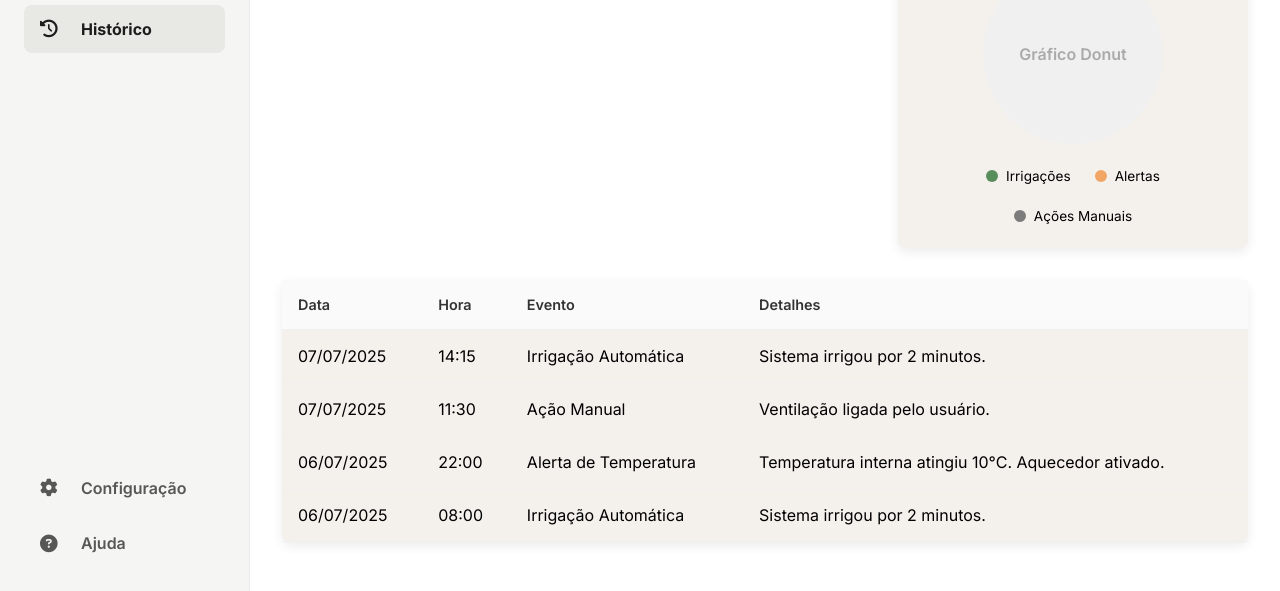
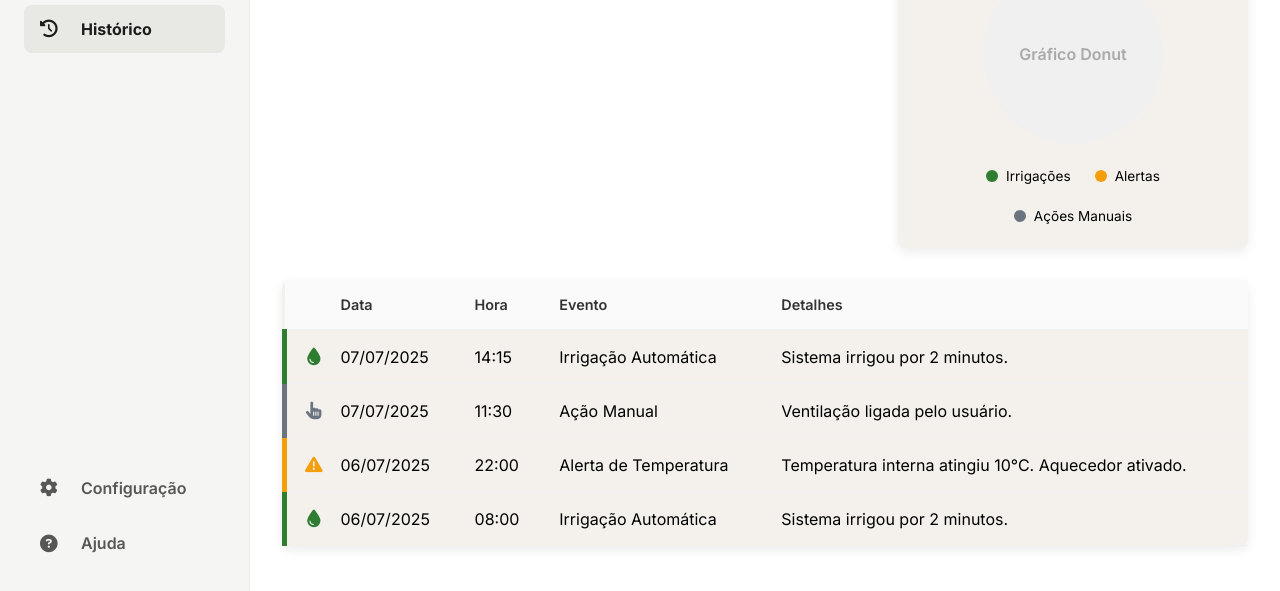
Before and after one commit to marialemessilva/Estufa-, a plain HTML site: page front-end/historico.html in a window 1280 px wide. Shown: the part 201-792 px from the top of the page. Drawn offline with Linux system fonts and the light colour scheme.

Commit message:
Ventoinha

```diff
--- a/front-end/estilo/controle.css
+++ b/front-end/estilo/controle.css
@@ -308,9 +308,8 @@ input:checked + .toggle-slider:before {
 }
 
 #manual-controls-container.disabled-controls {
-    opacity: 0.5;
-    pointer-events: none;
-    transition: opacity 0.3s ease-in-out;
+  opacity: 0.5;
+  transition: opacity 0.3s ease-in-out;
 }
 
 
--- a/front-end/estilo/historico.css
+++ b/front-end/estilo/historico.css
@@ -111,3 +111,44 @@ thead th {
 tbody tr:hover {
     background-color: #f8f8f8;
 }
+
+
+
+/* --- CÓDIGO NOVO PARA MELHORAR A TABELA DE HISTÓRICO --- */
+
+/* Estilo para a coluna nova dos ícones */
+.td-icon {
+  width: 40px;
+  text-align: center;
+  font-size: 1.1rem;
+  padding-right: 0;
+  border-bottom: 1px solid #f0f0f0;
+}
+
+/* Deixa a borda da linha da tabela com uma cor específica */
+tbody tr {
+  border-left: 5px solid transparent; /* Borda inicial invisível */
+  transition: all 0.2s ease-in-out;
+}
+
+/* Define as cores da borda e do ícone para cada tipo de evento */
+.evento--irrigacao {
+  border-left-color: #2E7D32;
+}
+.evento--irrigacao .td-icon {
+  color: #2E7D32;
+}
+
+.evento--alerta {
+  border-left-color: #F59E0B;
+}
+.evento--alerta .td-icon {
+  color: #F59E0B;
+}
+
+.evento--manual {
+  border-left-color: #6B7280;
+}
+.evento--manual .td-icon {
+  color: #6B7280;
+}
--- a/front-end/historico.html
+++ b/front-end/historico.html
@@ -52,9 +52,9 @@
                     <h3>Resumo Visual</h3>
                     <div class="chart-placeholder">Gráfico Donut</div>
                     <div class="chart-legend">
-                        <div class="legend-item"><span class="legend-color" style="background-color: #5a8d5c;"></span> Irrigações</div>
-                        <div class="legend-item"><span class="legend-color" style="background-color: #f2a666;"></span> Alertas</div>
-                        <div class="legend-item"><span class="legend-color" style="background-color: #7c7c7c;"></span> Ações Manuais</div>
+                        <div class="legend-item"><span class="legend-color" style="background-color: #2E7D32;"></span> Irrigações</div>
+                        <div class="legend-item"><span class="legend-color" style="background-color: #F59E0B;"></span> Alertas</div>
+                        <div class="legend-item"><span class="legend-color" style="background-color: #6B7280;"></span> Ações Manuais</div>
                     </div>
                 </div>
             </div>
@@ -63,38 +63,42 @@
                 <table>
                     <thead>
                         <tr>
-                            <th>Data</th>
+                            <th class="td-icon"></th> <th>Data</th>
                             <th>Hora</th>
                             <th>Evento</th>
                             <th>Detalhes</th>
                         </tr>
                     </thead>
                     <tbody>
-                        <tr>
+                        <tr class="evento--irrigacao">
+                            <td class="td-icon"><i class="fa-solid fa-tint"></i></td>
                             <td>07/07/2025</td>
                             <td>14:15</td>
                             <td>Irrigação Automática</td>
                             <td>Sistema irrigou por 2 minutos.</td>
                         </tr>
-                        <tr>
+                        <tr class="evento--manual">
+                            <td class="td-icon"><i class="fa-solid fa-hand-pointer"></i></td>
                             <td>07/07/2025</td>
                             <td>11:30</td>
                             <td>Ação Manual</td>
                             <td>Ventilação ligada pelo usuário.</td>
                         </tr>
-                        <tr>
+                        <tr class="evento--alerta">
+                            <td class="td-icon"><i class="fa-solid fa-triangle-exclamation"></i></td>
                             <td>06/07/2025</td>
                             <td>22:00</td>
                             <td>Alerta de Temperatura</td>
                             <td>Temperatura interna atingiu 10°C. Aquecedor ativado.</td>
                         </tr>
-                        <tr>
+                        <tr class="evento--irrigacao">
+                            <td class="td-icon"><i class="fa-solid fa-tint"></i></td>
                             <td>06/07/2025</td>
                             <td>08:00</td>
                             <td>Irrigação Automática</td>
                             <td>Sistema irrigou por 2 minutos.</td>
                         </tr>
-                        </tbody>
+                    </tbody>
                 </table>
             </div>
         </main>
```
Also changed, not shown: front-end/controle.html (+1 -2 lines), front-end/script/controle.js (+66 -20 lines).
